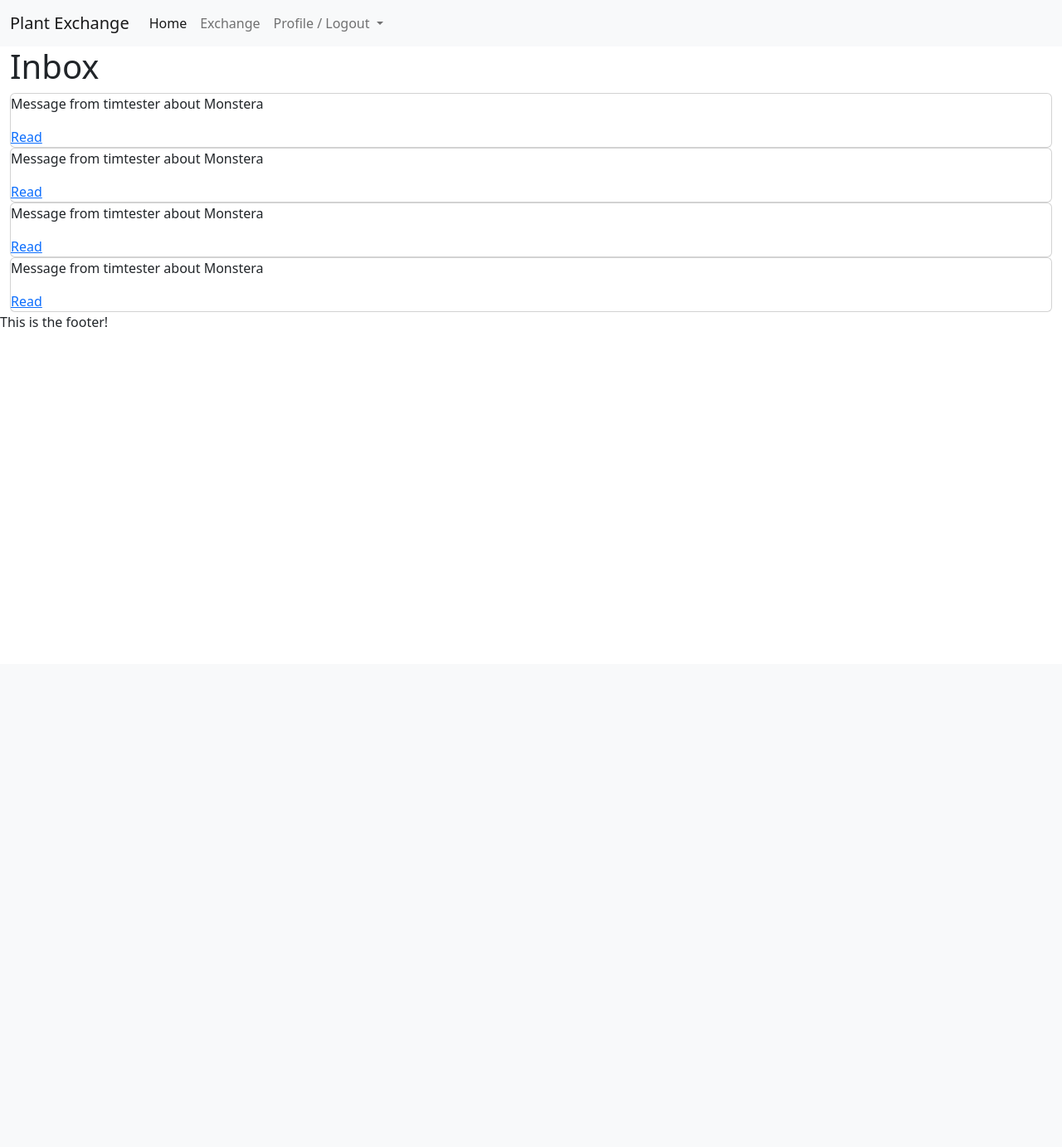
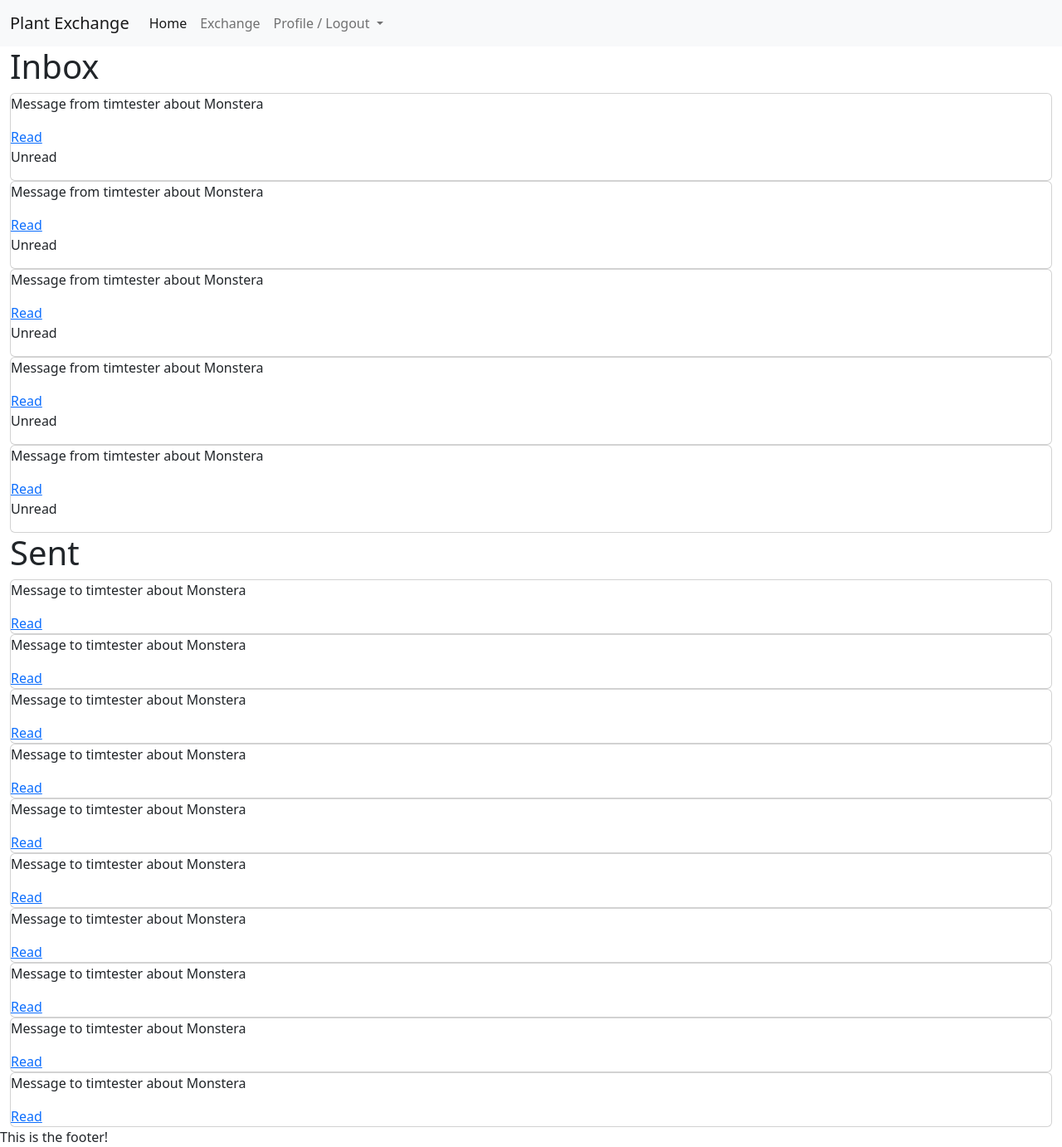
Before and after one commit to SJECollins/plant-exchange, a Django app: page /profiles/mailbox/ in a window 1280 px wide. Shown: the whole page at 83% size. Before the commit the page ends 394 px from the top, so only its background shows below. Run offline with Django 4.2, Linux system fonts and the light colour scheme; a user stored in the database is signed in; data comes from the database, SQL or seed files in the repository.

Commit message:
Messages can now display read and replied. Next, trashed!

```diff
--- a/plants/models.py
+++ b/plants/models.py
@@ -18,7 +18,7 @@
 
 class Plant(models.Model):
     title = models.CharField(max_length=40)
-    owner = models.ForeignKey(User, on_delete=models.CASCADE, related_name='plants')
+    owner = models.ForeignKey(User, on_delete=models.CASCADE, related_name='owner')
     category = models.ForeignKey(Category, on_delete=models.SET_DEFAULT, default='none')
     description = models.TextField()
     image = CloudinaryField('image', null=True, blank=True, default='placeholder')
--- a/profiles/models.py
+++ b/profiles/models.py
@@ -15,7 +15,7 @@
     created_on = models.DateField(auto_now_add=True)
 
     def __str__(self):
-        return f"{self.user.username}'s Profile"
+        return f"{self.name}"
 
     def get_absolute_url(self):
         return reverse('profiles:profile', kwargs={'user_id': self.user.id})
@@ -30,12 +30,15 @@
 class Message(models.Model):
     ad = models.ForeignKey(Plant, on_delete=models.CASCADE, related_name='ad')
     sender = models.ForeignKey(User, on_delete=models.SET_DEFAULT, default='none', related_name='sender')
-    owner = models.ForeignKey(User, on_delete=models.SET_DEFAULT, default='none', related_name='receiver')
+    receiver = models.ForeignKey(User, on_delete=models.SET_DEFAULT, default='none', related_name='receiver')
     content = models.TextField()
     created_on = models.DateTimeField(auto_now_add=True)
+    read = models.BooleanField(default=False)
+    replied = models.BooleanField(default=False)
+    trashed = models.BooleanField(default=False)
 
     class Meta:
-        ordering = ['-created_on']
+        ordering = ['read', '-created_on']
 
     def __str__(self):
         return f'Message from {self.sender} about {self.ad}'
--- a/profiles/templates/profiles/mailbox.html
+++ b/profiles/templates/profiles/mailbox.html
@@ -10,6 +10,7 @@
     <div class="col-12">
         <h1>Inbox</h1>
         {% for message in messages %}
+            {% if message.receiver == request.user %}
             <div class="card">
                 <div class="msg-subject">
                     <p>{{ message }}</p>
@@ -17,23 +18,34 @@
                 <div>
                     <a href="{% url 'profiles:message' msg_id=message.id %}">Read</a>
                 </div>
+                {% if not message.read %}
+                <div>
+                    <p>Unread</p>
                 </div>
-        {% empty %}
-        <p>You have no messages!</p>
+                {% endif %}
+                {% if message.replied %}
+                <div>
+                    <p>Replied</p>
+                </div>
+                {% endif %}
+            </div>
+            {% endif %}
+        {% endfor %}
+        <h1>Sent</h1>
+        {% for message in messages %}
+            {% if message.sender == request.user %}
+            <div class="card">
+                <div class="msg-subject">
+                    <p>Message to {{ message.receiver }} about {{ message.ad }}</p>
+                </div>
+                <div>
+                    <a href="{% url 'profiles:message' msg_id=message.id %}">Read</a>
+                </div>
+            </div>
+            {% endif %}
         {% endfor %}
     </div>
-    {% if is_paginated %}
-    <nav aria-label="Page navigation">
-        <ul class="pagination justify-content-center">
-            {% if page_obj.has_previous %}
-            <li><a href="?page={{ page_obj.previous_page_number" class="page-link">&laquo; PREV</a></li>
-            {% endif %}
-            {% if page_obj.has_next %}
-            <li><a href="?page={{ page_obj.next_page_number" class="page-link">NEXT &raquo;</a></li>
-            {% endif %}
-        </ul>
-    </nav>
-    {% endif %}
+
 </section>
 
 {% endblock content %}
--- a/profiles/templates/profiles/message.html
+++ b/profiles/templates/profiles/message.html
@@ -7,6 +7,7 @@
 {% block content %}
 
 <section class="container-fluid">
+    <a href="{% url 'profiles:mailbox' %}">Back to mailbox</a>
     <div class="col-12">
         <div class="card">
             <div class="msg-subject">
--- a/profiles/views.py
+++ b/profiles/views.py
@@ -2,6 +2,7 @@
 from django.http import HttpResponseRedirect
 from django.views import View, generic
 from django.views.generic.edit import CreateView, UpdateView
+from django.db.models import Q
 from plants.models import Plant
 from .models import Profile, Message
 from .forms import MessageForm
@@ -10,8 +11,12 @@
 class ProfileView(View):
     def get(self, request, user_id):
         profile = get_object_or_404(Profile, user=user_id)
+        plants = Plant.objects.filter(owner=user_id).order_by('-added_on')
         template_name = 'profiles/profile.html'
-        context = {'profile': profile}
+        context = {
+            'profile': profile,
+            'plants': plants,
+            }
         return render(request, template_name, context)
 
 
@@ -28,7 +33,7 @@
     paginate_by = 20
 
     def get_queryset(self):
-        return Message.objects.filter(owner=self.request.user)
+        return Message.objects.filter(Q(sender=self.request.user) | Q(receiver=self.request.user))
 
 
 class MessageCreate(CreateView):
@@ -45,7 +50,7 @@
     def form_valid(self, form):
         form.instance.sender = self.request.user
         form.instance.ad = Plant.objects.get(id=self.kwargs['plant_id'])
-        form.instance.owner = form.instance.ad.owner
+        form.instance.receiver = form.instance.ad.owner
         context = {
             'plant_id': self.kwargs['plant_id']
         }
@@ -55,6 +60,10 @@
 class MessageView(View):
     def get(self, request, msg_id, *args, **kwargs):
         message = get_object_or_404(Message, id=msg_id)
+        user = self.request.user
+        if message.receiver == user:
+            message.read = True
+            message.save()
         template_name = 'profiles/message.html'
         context = {
             'message': message,
@@ -65,7 +74,9 @@
 
     def post(self, request, msg_id, *args, **kwargs):
         message = get_object_or_404(Message, id=msg_id)
-        # ad = message.ad
+        if message.replied == False:
+            message.replied = True
+            message.save()
         template_name = 'profiles/message.html'
         context = {
             'message': message,
@@ -77,7 +88,7 @@
             message_form.instance.sender = request.user
             message_form = message_form.save(commit=False)
             message_form.ad = message.ad
-            message_form.owner = message.sender
+            message_form.receiver = message.sender
             message_form.save()
             return HttpResponseRedirect('/profiles/mailbox/')
 
--- a/templates/base.html
+++ b/templates/base.html
@@ -8,7 +8,7 @@
     <!-- CSS -->
     <link rel="stylesheet" href="https://cdn.jsdelivr.net/npm/bootstrap@5.2.2/dist/css/bootstrap.min.css" integrity="sha384-Zenh87qX5JnK2Jl0vWa8Ck2rdkQ2Bzep5IDxbcnCeuOxjzrPF/et3URy9Bv1WTRi" crossorigin="anonymous">
     <!-- Title -->
-    <title>Plant Exchange|{% block title %}{% endblock %}</title>
+    <title>Plant Exchange | {% block title %}{% endblock %}</title>
 </head>
 <body>
     <!-- Header -->
```
Also changed, not shown: profiles/templates/profiles/profile.html (+14 -1 lines), db.sqlite3, plants/migrations/0005_alter_plant_owner.py (added), profiles/migrations/0004_rename_owner_message_receiver.py (added), profiles/migrations/0005_message_read_message_replied.py (added), profiles/migrations/0006_message_trashed.py (added), profiles/migrations/0007_alter_message_options.py (added). Lines whose indentation alone changed are shown as unchanged.
